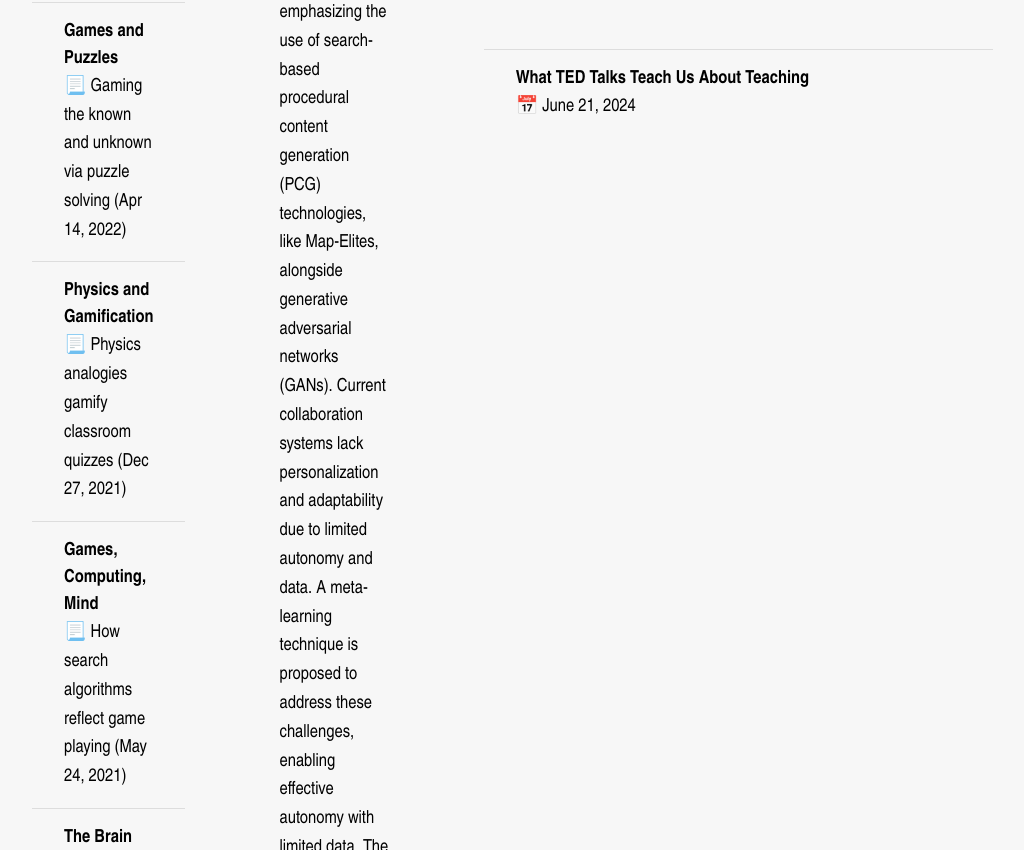
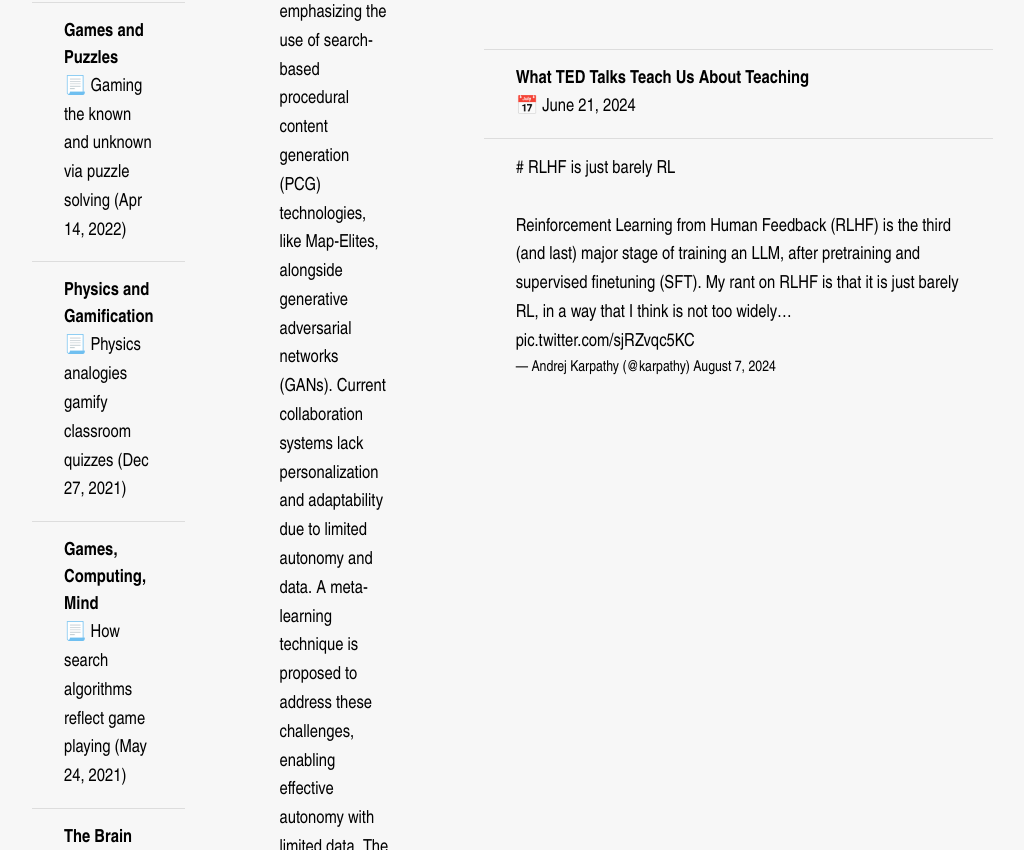
Before and after one commit to akmalkhalid/main, a plain HTML site: page index.html in a window 1280 px wide. Shown: the part 1619-2469 px from the top of the page, without its empty margins (209-1233 px from the left). Drawn offline with nearby package versions, Linux system fonts and the light colour scheme; grey boxes are pictures that could not be loaded; some icons are missing.

Commit message:
Update index.html

```diff
--- a/index.html
+++ b/index.html
@@ -231,6 +231,13 @@
 						  </div>
 						</li>
 
+						<li onclick="location.href='#';"  target="_blank" style="cursor:pointer;" class="w3-bar">
+
+						  <div class="w3-bar-item w3-mobile">
+							<blockquote class="twitter-tweet"><p lang="en" dir="ltr"># RLHF is just barely RL<br><br>Reinforcement Learning from Human Feedback (RLHF) is the third (and last) major stage of training an LLM, after pretraining and supervised finetuning (SFT). My rant on RLHF is that it is just barely RL, in a way that I think is not too widely… <a href="https://t.co/sjRZvqc5KC">pic.twitter.com/sjRZvqc5KC</a></p>&mdash; Andrej Karpathy (@karpathy) <a href="https://twitter.com/karpathy/status/1821277264996352246?ref_src=twsrc%5Etfw">August 7, 2024</a></blockquote> <script async src="https://platform.twitter.com/widgets.js" charset="utf-8"></script>
+						  </div>
+						</li>
+
 					</ul>
 				</div>
 			</div>
```
